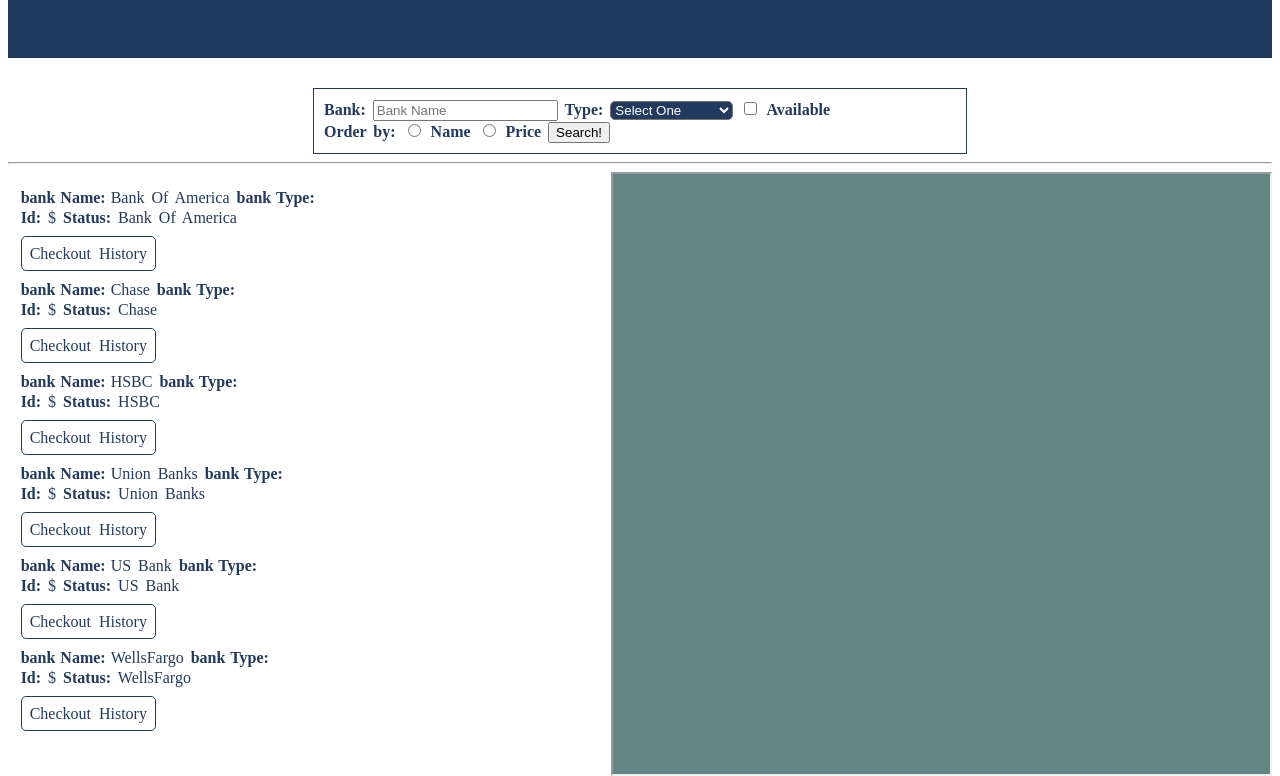
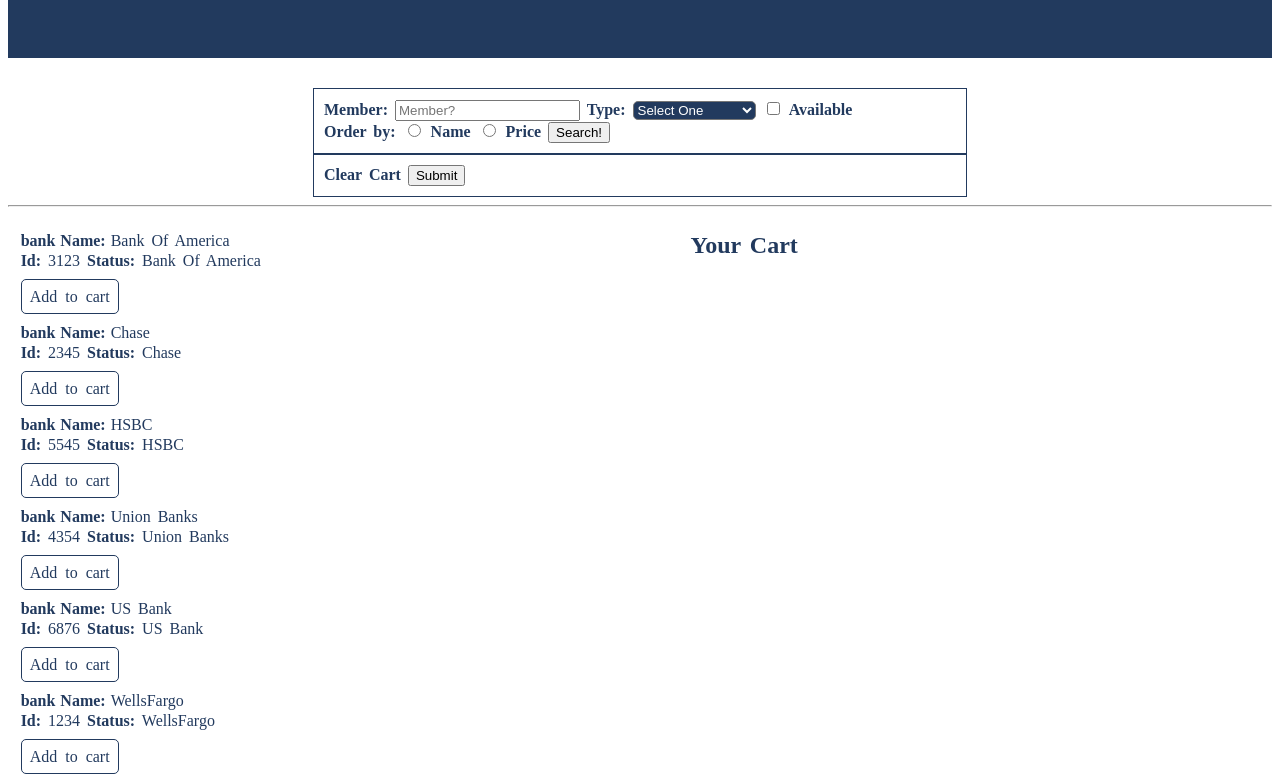
Before and after one commit to GildardoJ/groupProject, a PHP site: page / in a window 1280 px wide. Shown: the part 93-869 px from the top of the page. Run offline with PHP 8.4, Linux system fonts and the light colour scheme; data comes from the database, SQL or seed files in the repository; data that the repository does not hold is empty.

Commit message:
cart session variable added.

```diff
--- a/index.php
+++ b/index.php
@@ -1,10 +1,12 @@
 <?php
+
+session_start();
 include 'dbConnection.php';
 $conn = getDatabaseConnection("groupProject");
 
 function getBankTypes() {
     global $conn;
-    $sql = "SELECT DISTINCT(bankType)
+    $sql = "SELECT bankType
             FROM `department`
             ORDER BY bankType";
     $stmt = $conn->prepare($sql);
@@ -57,16 +59,42 @@ function displayBanks(){
     $stmt = $conn->prepare($sql);
     $stmt->execute($namedParameters);
     $records = $stmt->fetchAll(PDO::FETCH_ASSOC);
+
      foreach ($records as $record) {
-        echo  "<p><b>bank Name: </b> ".$record['bankType'] . " <b>bank Type:</b> " . $record['departmetId'] . " <br/><b>Id:</b> $" .
-              $record['departmetId'] .  "  <b>Status:</b> " . $record['bankType'] .
-             "</p><a target='checkoutHistory' href='checkoutHistory.php?deviceId=".$record['bankType']."'> Checkout History </a><br />";
+        echo  "<p><b>bank Name: </b> ".$record['bankType'] . " <br/><b>Id:</b> " .
+              $record['departmentId'] .  "  <b>Status:</b> " . $record['bankType'] .
+             "</p><a target='' href='addCart.php?addCart=".$record['departmentId']."'> Add to cart </a><br />";
+
+     }
+
+
+
+}
+
+function showCart(){
+    global $conn;
+    $sql = "SELECT * FROM department WHERE 1";
+
+
+    if(isset($_SESSION['cart'])){
+         echo "<table class= 'table table-hover' border = '1'>
+                    <tr>
+                        <th>Member</th>
+                        <th>Account type</th>
+                    </tr>";
+        //var_dump($_SESSION['cart']);
+        foreach($_SESSION['cart'] as $elements){
+                echo "<tr>";
+                echo "<td>" . $elements , "</td>" ;
+                echo "<tr>";
         }
      }
+}
+
 ?>
 
 <!DOCTYPE html>
-<html>
+<html lang="en">
     <head>
         <title>Team Project: Bank Search </title>
         <meta charset="utf-8">
@@ -78,17 +106,14 @@ function displayBanks(){
         <header>
         <h1>Banking Systems</h1>
         </header>
-
+            <div >
             <form>
-             Bank: <input type="text" name="bankType" placeholder="Bank Name"/>
+                 Member: <input type="text" name="userId" placeholder="Member?"/>
                 Type:
                 <select name="bankType">
                     <option value="">Select One</option>
-
                     <?php
-                echo " before getBankTypes()";
                     getBankTypes();
-                echo " after getBankTypes()";
                     ?>
                 </select>
 
@@ -107,14 +132,27 @@ function displayBanks(){
 
                 <input type="submit" value="Search!" name="submit" >
             </form>
+            <form action = "reset.php" method = "post">
+                    Clear Cart <input type= "Submit">
+            </form>
 
+
+        </div>
+        <div>
+
+        </div>
 
         <hr>
         <main>
         <?=displayBanks()?>
         </main>
-        <div id="frame">
-         <iframe name="Banks" height="600" allowtransparency="true"></iframe>
+        <div id="right">
+            <h2> Your Cart </h2>
+            <br>
+            <!-- <iframe name="Banks" height="600" allowtransparency="true"></iframe> -->
+             <?php
+                showCart();
+            ?>
         </div>
 
     </body>
--- a/styles.css
+++ b/styles.css
@@ -5,7 +5,7 @@ body {
 
 }
 
-form {
+form, #left {
     margin:0 auto;
     width: 50%;
     font-weight: bolder;
@@ -60,6 +60,14 @@ main {
 
 }
 
+#right {
+    float: right;
+    margin: 0 1%;
+  width: 45%;
+  line-height: 20px;
+   color:#223A5E;
+}
+
 b {
     word-spacing: 1px;
 }
```
Also changed, not shown: addCart.php (added, +17 -0 lines), cart.php (added, +39 -0 lines), reset.php (added, +7 -0 lines), home.php (added). Lines whose indentation alone changed are shown as unchanged.
